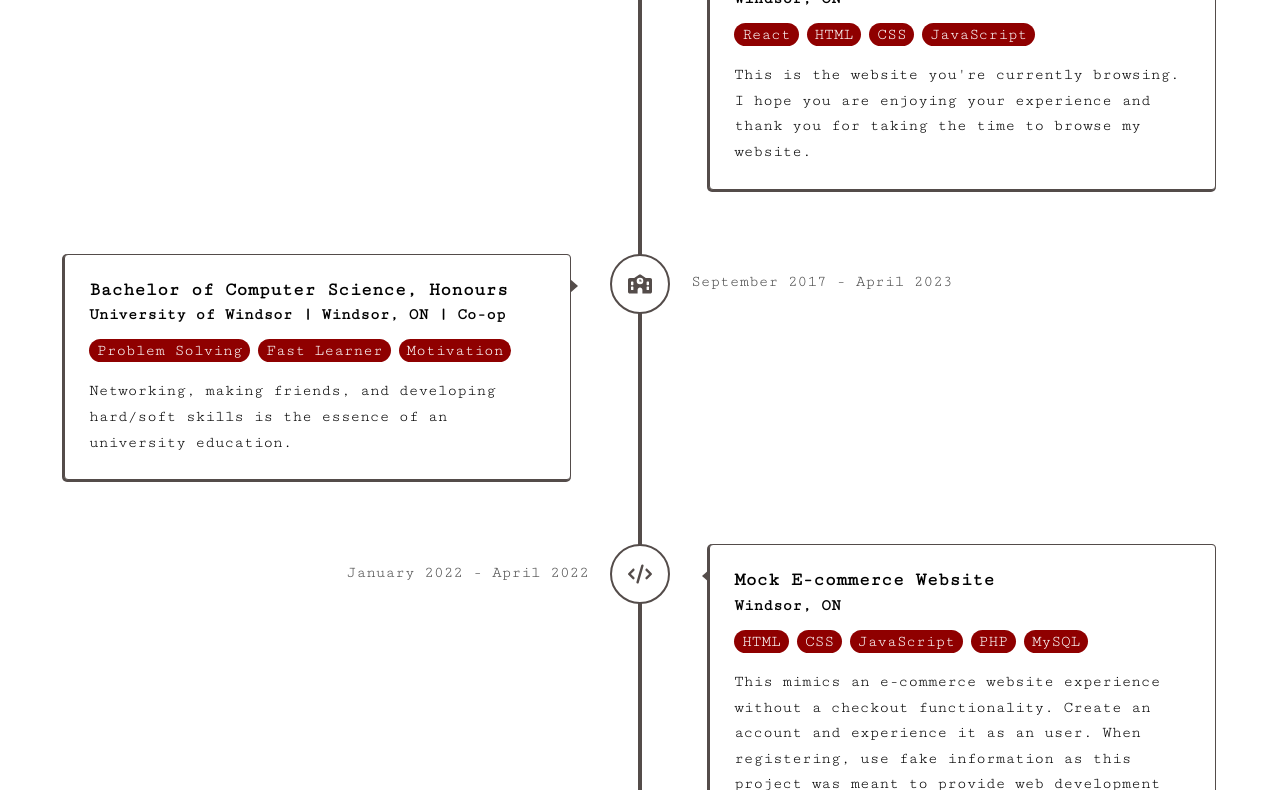
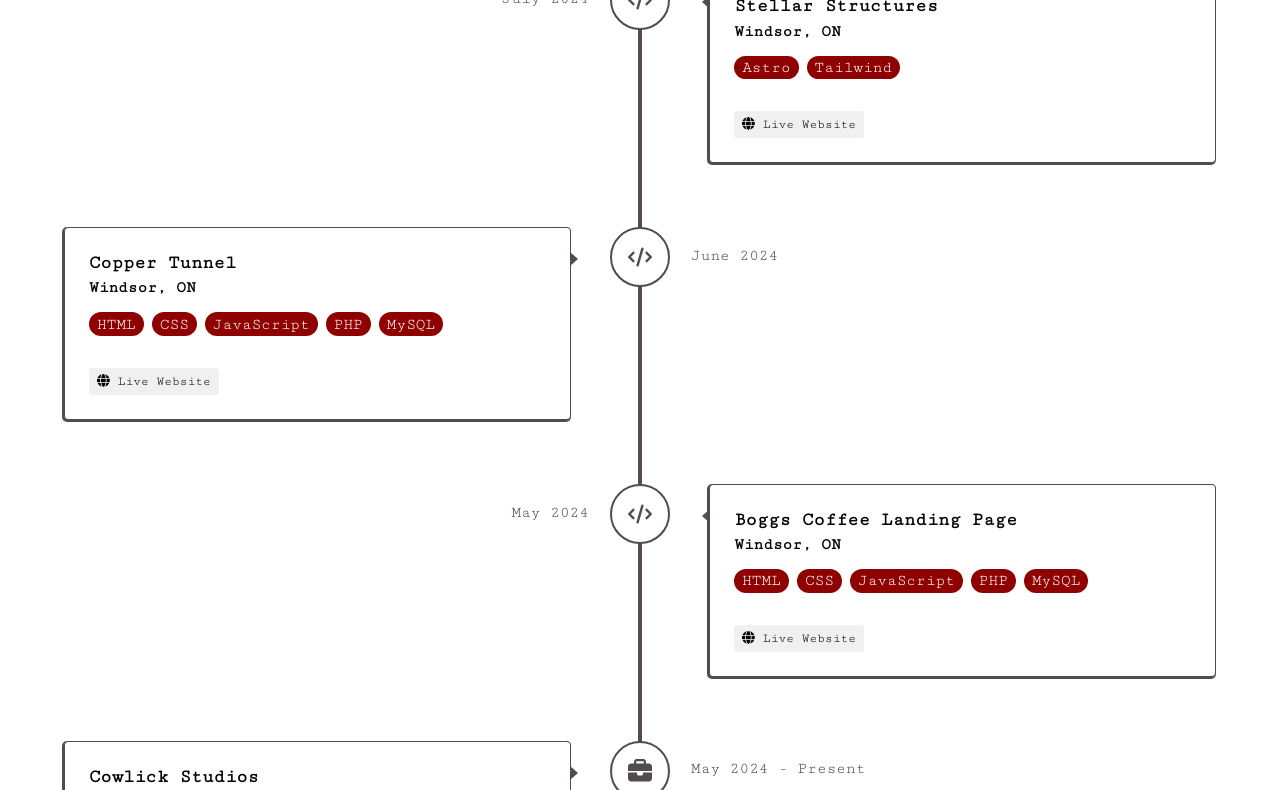
Before and after one commit to CluelessArguer/PersonalWebsite, a React app: page / in a window 1280 px wide. Shown: the part 1228-2018 px from the top of the page. Built offline with nearby package versions, Linux system fonts and the light colour scheme.

Commit message:
more changes

```diff
--- a/src/Components/Contact.js
+++ b/src/Components/Contact.js
@@ -32,7 +32,7 @@ const Contact=()=>{
                     }
                 </div>
             </div>
-            <Formik
+           {/* <Formik
                 initialValues={{name:'', email:'', subject:'', message:''}}
                 validationSchema={SignupSchema}
                 onSubmit={sendMessage}
@@ -58,7 +58,7 @@ const Contact=()=>{
                             <button className='submit' type="submit">Send Message</button>
                         </Form>
                     )}
-            </Formik>
+            </Formik>*/}
         </div>
     )
 }
--- a/src/Components/Contact.module.css
+++ b/src/Components/Contact.module.css
@@ -1,5 +1,6 @@
 .contact{
-    justify-content: space-evenly;
+text-align: center;
+justify-content: center;
     margin-block-start:5rem;
     padding-block:3rem 2rem;
     padding-inline:4rem;
@@ -36,6 +37,8 @@
 
 .icon-group{
     margin-block-start:1.5rem;
+    margin-inline: auto;
+    justify-content: center;
 }
 
 .toolkit{
--- a/src/Constants/Contact.js
+++ b/src/Constants/Contact.js
@@ -1,5 +1,5 @@
 import {faHtml5, faCss3Alt, faSquareJs, faReact, faLinkedinIn, faGithub} from '@fortawesome/free-brands-svg-icons';
-import {faMobile, faEnvelope} from '@fortawesome/free-solid-svg-icons';
+import {faMobile, faEnvelope, faUserAstronaut, faUser} from '@fortawesome/free-solid-svg-icons';
 
 export const social= [
     {
@@ -56,6 +56,10 @@ export const skills=[
         icon:faReact
     },
     {
+        skill: 'Astro',
+        icon:faUserAstronaut
+    },
+    {
         skill: 'Responsive Design',
         icon:faMobile
     }
--- a/src/Constants/Timeline.js
+++ b/src/Constants/Timeline.js
@@ -4,17 +4,86 @@ import {faBriefcase, faSchool, faCode} from '@fortawesome/free-solid-svg-icons';
 
 export const timeline=[
     {
+        h3:'Boggs Coffee',
+        h4:'Windsor, ON',
+        skills:['Astro','Shopify/API','TypeScript','React','Responsive Design', 'Development'],
+        body:[
+            'Shopify Storefront API is prevalent across many of the webpages to display '+
+            'products, display blogs, cart mutation, and provide the checkout link. ',
+            'Form Validation, Brevo API, Responsive Design'
+        ],
+        date:'July 2024 - Present',
+        icon:<FontAwesomeIcon icon={faCode} />,
+        button:false,
+        list:true,
+        github:false,
+        link:''
+    },
+    {
+        h3:'Stellar Structures',
+        h4:'Windsor, ON',
+        skills:['Astro', 'Tailwind'],
+        body:[
+            ''
+        ],
+        date:'July 2024',
+        icon:<FontAwesomeIcon icon={faCode} />,
+        button:true,
+        list:false,
+        github:false,
+        link:'https://stellarstructuresinc.com/'
+    },
+    {
+        h3:'Copper Tunnel',
+        h4:'Windsor, ON',
+        skills:['HTML','CSS','JavaScript','PHP','MySQL'],
+        body:[''],
+        date:'June 2024',
+        icon:<FontAwesomeIcon icon={faCode} />,
+        button:true,
+        list:false,
+        github:false,
+        link:'https://www.coppertunnel.net/'
+    },
+    {
+        h3:'Boggs Coffee Landing Page',
+        h4:'Windsor, ON',
+        skills:['HTML','CSS','JavaScript','PHP','MySQL'],
+        body:[''],
+        date:'May 2024',
+        icon:<FontAwesomeIcon icon={faCode} />,
+        button:true,
+        list:false,
+        github:false,
+        link:'https://boggscoffee.com/'
+    },
+    {
+        h3:'Cowlick Studios',
+        h4:'Windsor,ON | Remote',
+        skills:['Astro', 'Shopify', 'React', 'Tailwind'],
+        body:['Developed responsive websites using technologies that met the client’s requirements (with Astro and Tailwind being predominantly used)',
+            'Worked with form validation, databases, API’s, nanostores, and more',
+            'Discussed with colleagues to exchange ideas to solve issues regarding images, mailer, and API’s'
+        ],
+        date:'May 2024 - Present',
+        icon:<FontAwesomeIcon icon={faBriefcase} />,
+        button:true,
+        list:true,
+        github:false,
+        link:'https://cowlickstudios.com/',
+    },
+    {
         h3:'Weather Application',
         h4:'Windsor, ON',
         skills:['React','HTML','CSS','JavaScript'],
         body:'Are you curious to know the current or forecasted weather for a location? '+
-             'Find out right here.',
+             'Find out right here (live website unavailable for the moment).',
         date:'July 2023 - August 2023',
         icon:<FontAwesomeIcon icon={faReact} />,
         button:true,
         list:false,
         github:true,
-        link:'https://app.weather.marcmansour.ca',
+        link:'https://github.com/CluelessArguer/Weather',
         githubLink: 'https://github.com/CluelessArguer/Weather'
     },
     {
--- a/src/Pages/Homepage/Footer.js
+++ b/src/Pages/Homepage/Footer.js
@@ -4,6 +4,7 @@ import Developed from '../../Components/Developed';
 const Footer=()=>{
     return (
         <footer>
+            <Contact></Contact>
             <Developed/>
         </footer>
     );
```
